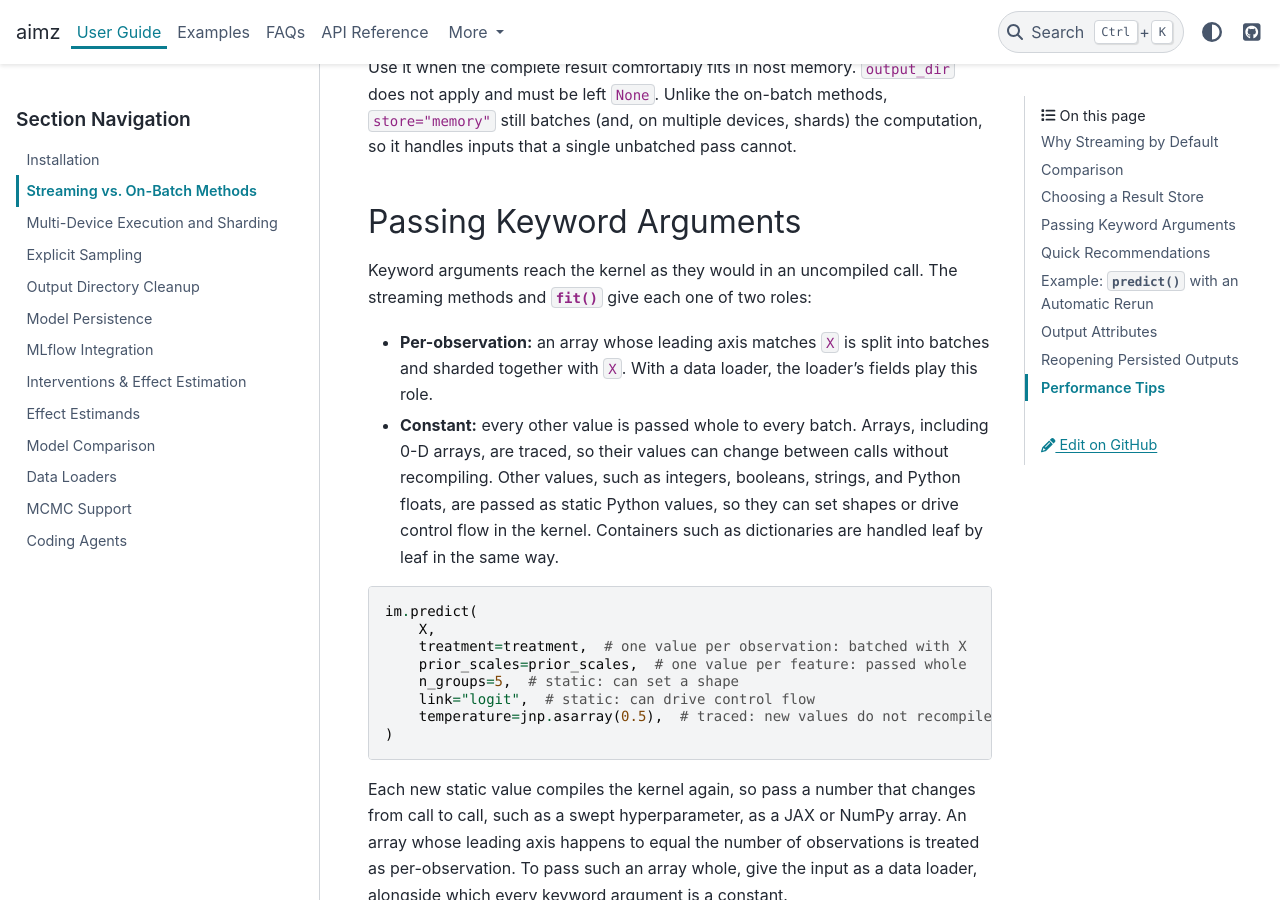
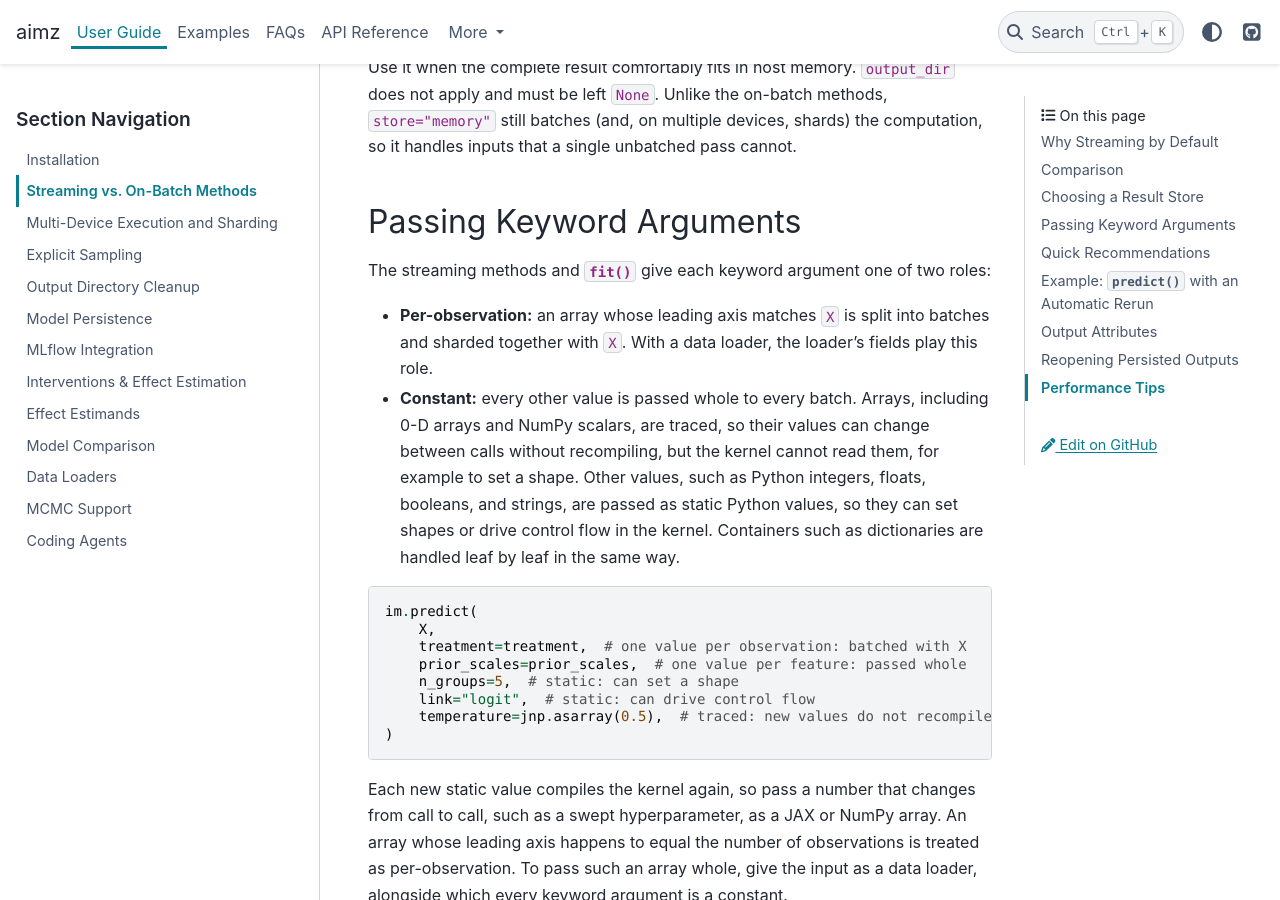
Before and after one commit to markean/aimz, a Sphinx documentation site: the page built from docs/source/user_guide/streaming_and_on_batch.rst, in a window 1280 px wide and 900 px high, scrolled down 4359 px. Built offline with Sphinx 7.4.7 and the PyData theme 0.15.4, drawn with Linux system fonts in a browser that asks for light colours.

Commit message:
Enhance documentation in ImpactModel to clarify posterior sampling and log-likelihood scoring. Update FAQ and user guide sections for improved user understanding.

```diff
--- a/docs/source/faq.rst
+++ b/docs/source/faq.rst
@@ -131,7 +131,7 @@ Can I use my own data loader?
 Yes.
 The streaming methods accept any finite iterable that yields batches as mappings from kernel parameter names to NumPy or JAX arrays, such as a generator wrapping a PyTorch ``DataLoader``.
 Batches may differ in size, no length is required, and padding for sharding and device placement are handled by aimz.
-:meth:`~aimz.ImpactModel.fit` accepts arrays or the built-in :class:`~aimz.utils.data.ArrayLoader`; for other loaders, write a training loop with :meth:`~aimz.ImpactModel.train_on_batch`.
+:meth:`~aimz.ImpactModel.fit` accepts such a loader too and iterates it once per epoch, so a loader for several epochs has to start a new pass each time it is iterated.
 See :doc:`user_guide/dataloader` for the batch contract and examples.
 
 
--- a/docs/source/user_guide/model_comparison.rst
+++ b/docs/source/user_guide/model_comparison.rst
@@ -81,6 +81,7 @@ Two regression kernels are fitted to data generated with a quadratic term, so th
 Pointwise Log-Likelihood
 ------------------------
 :meth:`~aimz.ImpactModel.log_likelihood` evaluates every posterior draw on every observation.
+It scores the output site only, leaving out the kernel's other observed sites and ``factor`` terms, so a comparison covers the output alone.
 The memory store keeps the result in host memory, and :external:meth:`~xarray.DataTree.load` materializes it for ArviZ.
 
 .. jupyter-execute::
--- a/docs/source/user_guide/streaming_and_on_batch.rst
+++ b/docs/source/user_guide/streaming_and_on_batch.rst
@@ -148,14 +148,13 @@ Unlike the on-batch methods, ``store="memory"`` still batches (and, on multiple
 
 Passing Keyword Arguments
 -------------------------
-Keyword arguments reach the kernel as they would in an uncompiled call.
-The streaming methods and :meth:`~aimz.ImpactModel.fit` give each one of two roles:
+The streaming methods and :meth:`~aimz.ImpactModel.fit` give each keyword argument one of two roles:
 
 * **Per-observation:** an array whose leading axis matches ``X`` is split into batches and sharded together with ``X``.
   With a data loader, the loader's fields play this role.
 * **Constant:** every other value is passed whole to every batch.
-  Arrays, including 0-D arrays, are traced, so their values can change between calls without recompiling.
-  Other values, such as integers, booleans, strings, and Python floats, are passed as static Python values, so they can set shapes or drive control flow in the kernel.
+  Arrays, including 0-D arrays and NumPy scalars, are traced, so their values can change between calls without recompiling, but the kernel cannot read them, for example to set a shape.
+  Other values, such as Python integers, floats, booleans, and strings, are passed as static Python values, so they can set shapes or drive control flow in the kernel.
   Containers such as dictionaries are handled leaf by leaf in the same way.
 
 .. code-block:: python
```
Also changed, not shown: 1 other file.
